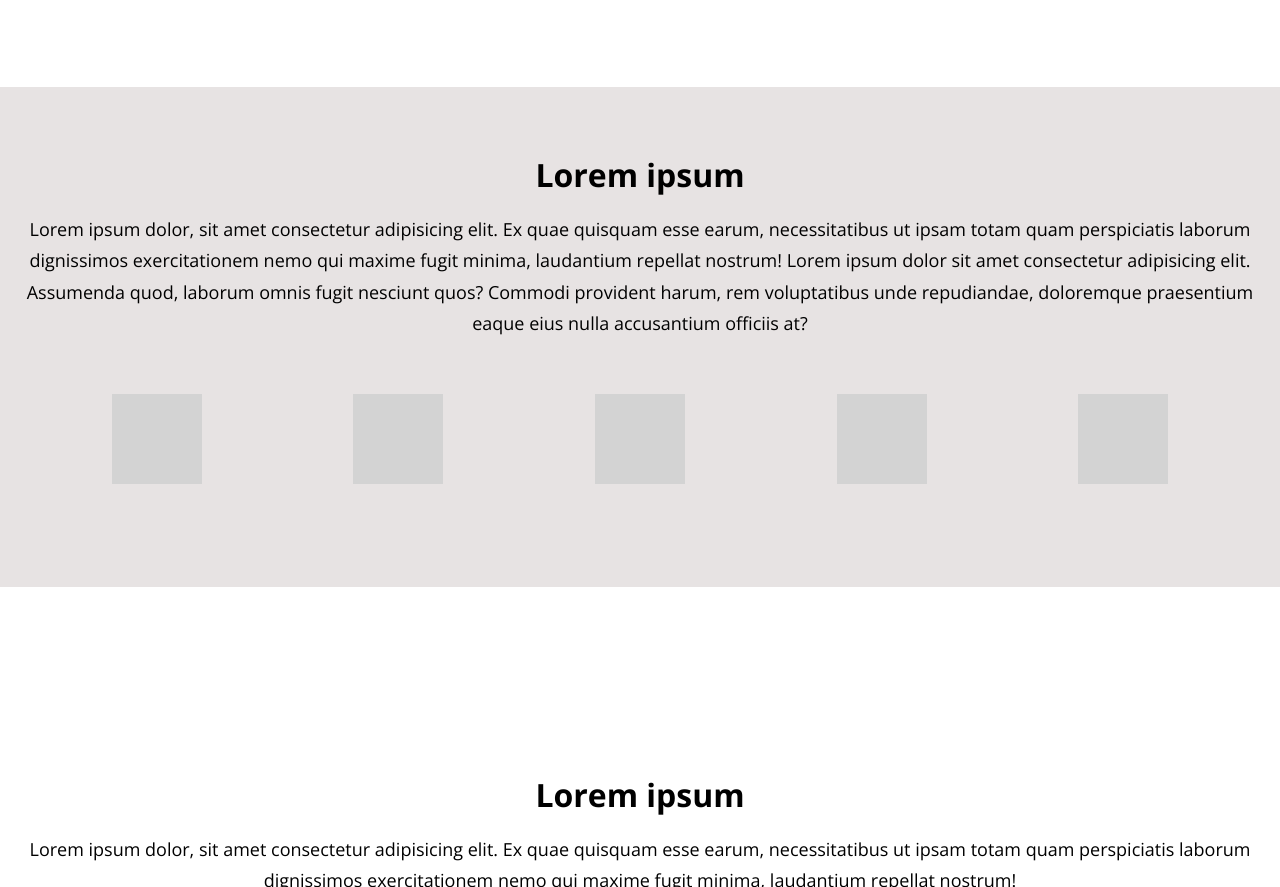
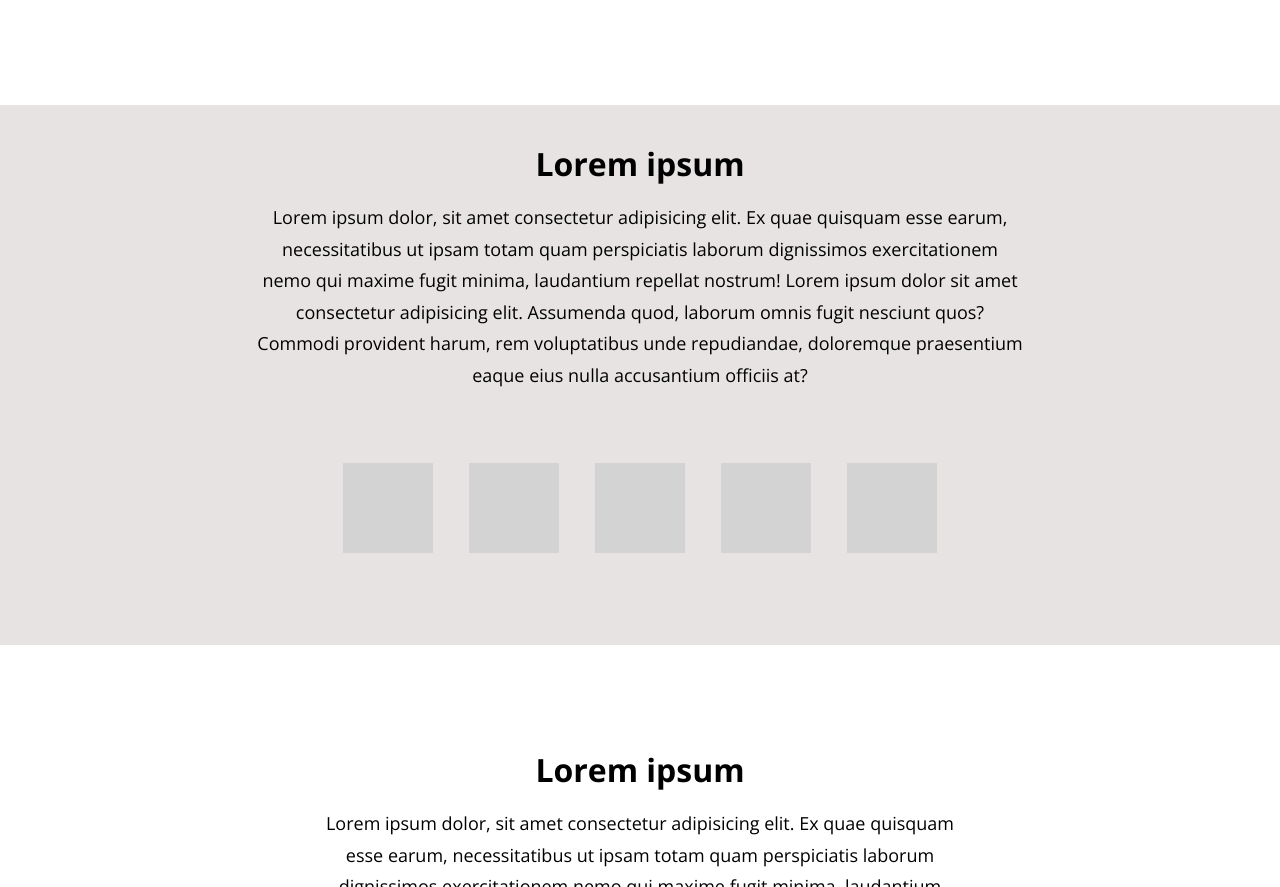
Before and after one commit to cice-classroom/4-layouts-ClaudiaTex, a website: page src/index.html in a window 1280 px wide. Shown: the part 1648-2535 px from the top of the page. Drawn offline with nearby package versions, Linux system fonts and the light colour scheme.

Commit message:
Finish lorem texts

```diff
--- a/src/index.html
+++ b/src/index.html
@@ -126,8 +126,8 @@
 
       <!--First-Lorem-text-section-->
       <section class="first-lorem-text">
-        <h4 class="title">Lorem ipsum</h4>
-        <p>
+        <h4 class="title_lorem__text">Lorem ipsum</h4>
+        <p class="first_lorem__text">
           Lorem ipsum dolor, sit amet consectetur adipisicing elit. Ex quae quisquam esse earum,
           necessitatibus ut ipsam totam quam perspiciatis laborum dignissimos exercitationem nemo
           qui maxime fugit minima, laudantium repellat nostrum! Lorem ipsum dolor sit amet
@@ -148,7 +148,7 @@
       <!--Second-lorem-text-section-->
       <section class="second-lorem-text">
         <h4 class="title">Lorem ipsum</h4>
-        <p>
+        <p class="second_lorem__text">
           Lorem ipsum dolor, sit amet consectetur adipisicing elit. Ex quae quisquam esse earum,
           necessitatibus ut ipsam totam quam perspiciatis laborum dignissimos exercitationem nemo
           qui maxime fugit minima, laudantium repellat nostrum!
--- a/src/lorem-texts.css
+++ b/src/lorem-texts.css
@@ -1,17 +1,24 @@
 .first-lorem-text {
   background-color: var(--secondary-color);
+  margin-top: 5rem;
   display: flex;
   flex-direction: column;
   justify-content: center;
+  align-items: center;
   text-align: center;
   width: 100%;
-  height: 500px;
+  height: 30rem;
+}
+
+.first_lorem__text {
+  width: 60%;
+  text-align: center;
 }
 
 .box-row-flex {
   display: flex;
   flex-direction: row;
-  justify-content: space-around;
+  justify-content: space-between;
   margin: var(--l);
 }
 
@@ -23,5 +30,10 @@
   align-items: center;
   text-align: center;
   width: 100%;
-  height: 500px;
+  height: 22rem;
 }
+
+.second_lorem__text {
+  width: 50%;
+  text-align: center;
+}
--- a/src/pit-lane.css
+++ b/src/pit-lane.css
@@ -30,4 +30,5 @@
   background-color: var(--primary-color);
   width: 5rem;
   height: 5rem;
+  margin: var(--m);
 }
```
